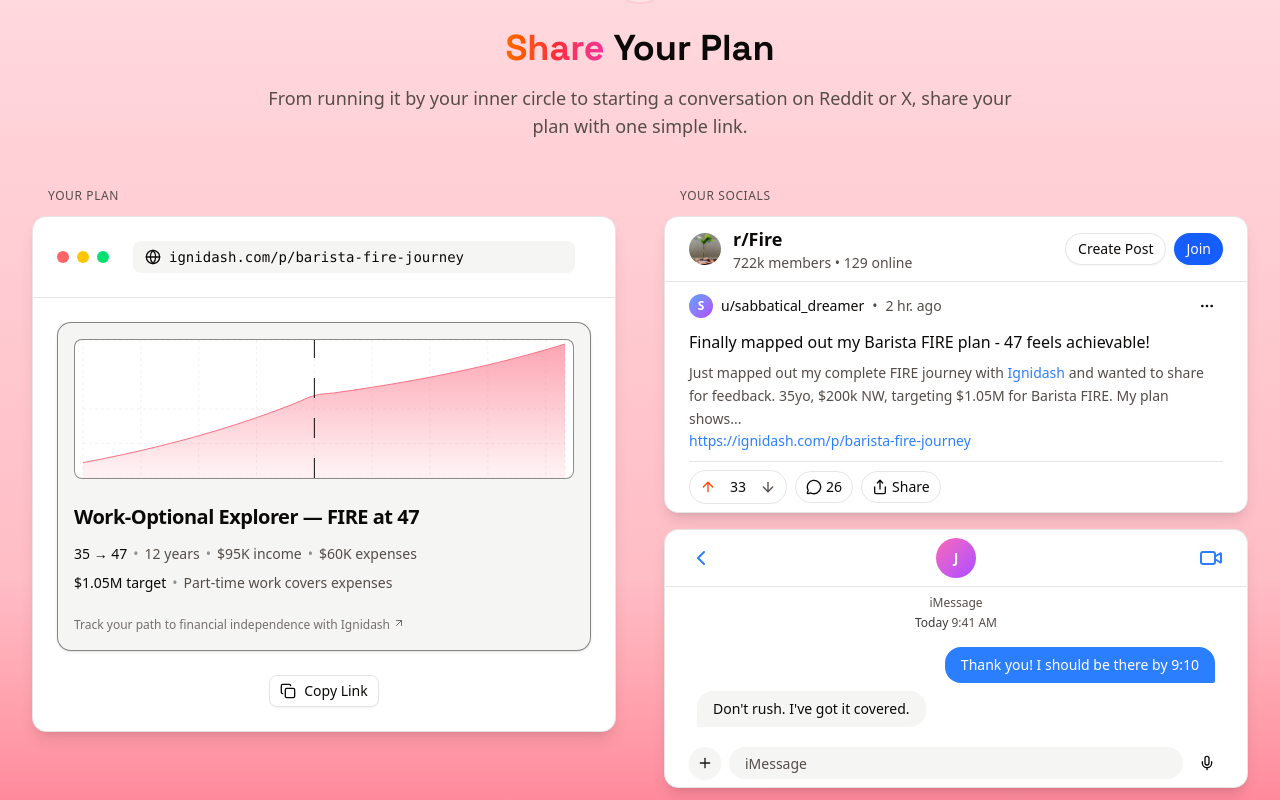
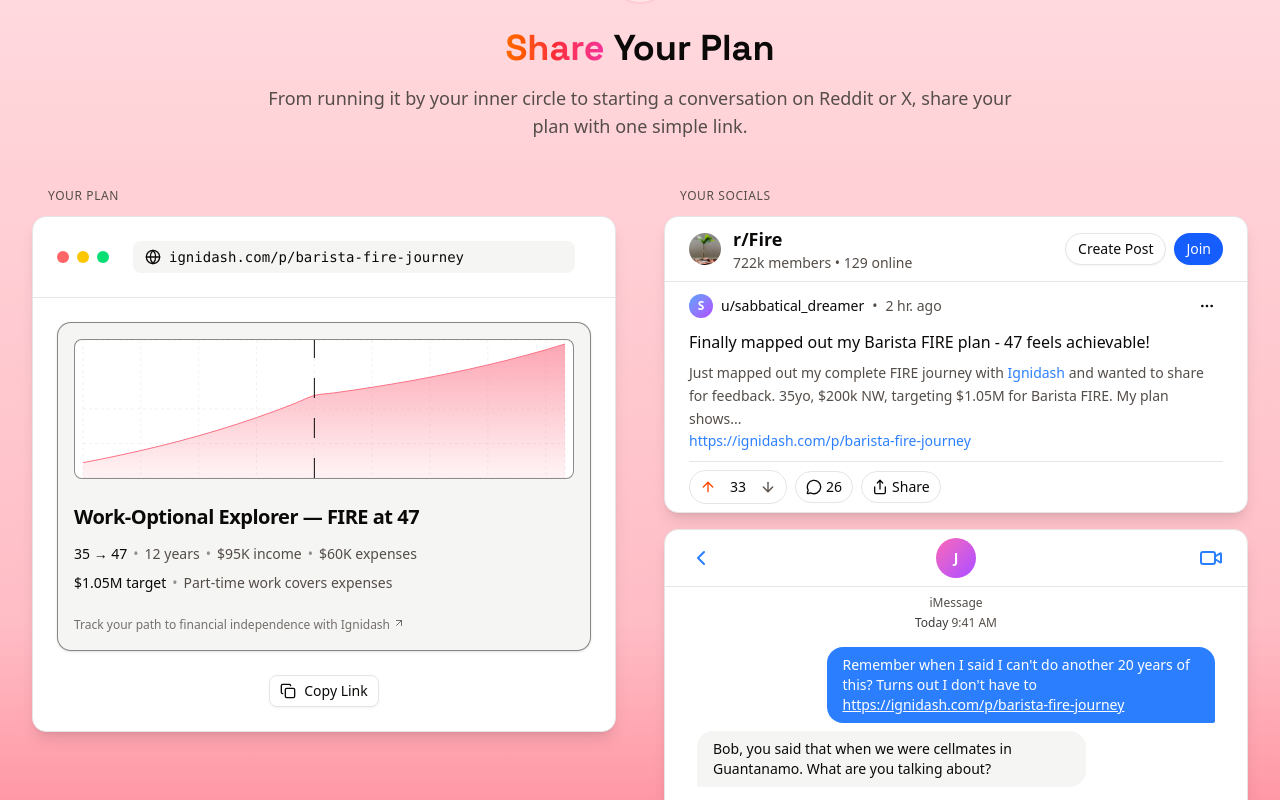
Before and after one commit to schelskedevco/ignidash-legacy, a Next.js app: page / in a window 1280 px wide. Shown: the part 3859-4659 px from the top of the page. Built offline with nearby package versions, Linux system fonts and the light colour scheme.

Commit message:
content updates for iMessage

```diff
--- a/src/components/features/plan-sharing/components/mock-imessage.tsx
+++ b/src/components/features/plan-sharing/components/mock-imessage.tsx
@@ -28,7 +28,13 @@ export function MockiMessage() {
           {/* Sent message */}
           <div className="flex justify-end">
             <div className="max-w-[75%] rounded-tl-2xl rounded-tr-2xl rounded-br-xs rounded-bl-2xl bg-blue-500 px-4 py-2 text-white">
-              <p className="text-sm">Thank you! I should be there by 9:10</p>
+              <p className="text-sm">
+                Remember when I said I can&apos;t do another 20 years of this?
+                Turns out I don&apos;t have to{" "}
+                <span className="cursor-pointer underline">
+                  https://ignidash.com/p/barista-fire-journey
+                </span>
+              </p>
             </div>
           </div>
 
@@ -36,7 +42,8 @@ export function MockiMessage() {
           <div className="flex justify-start">
             <div className="bg-muted max-w-[75%] rounded-tl-2xl rounded-tr-2xl rounded-br-2xl rounded-bl-xs px-4 py-2">
               <p className="text-foreground text-sm">
-                Don&apos;t rush. I&apos;ve got it covered.
+                Bob, you said that when we were cellmates in Guantanamo. What
+                are you talking about?
               </p>
             </div>
           </div>
```
